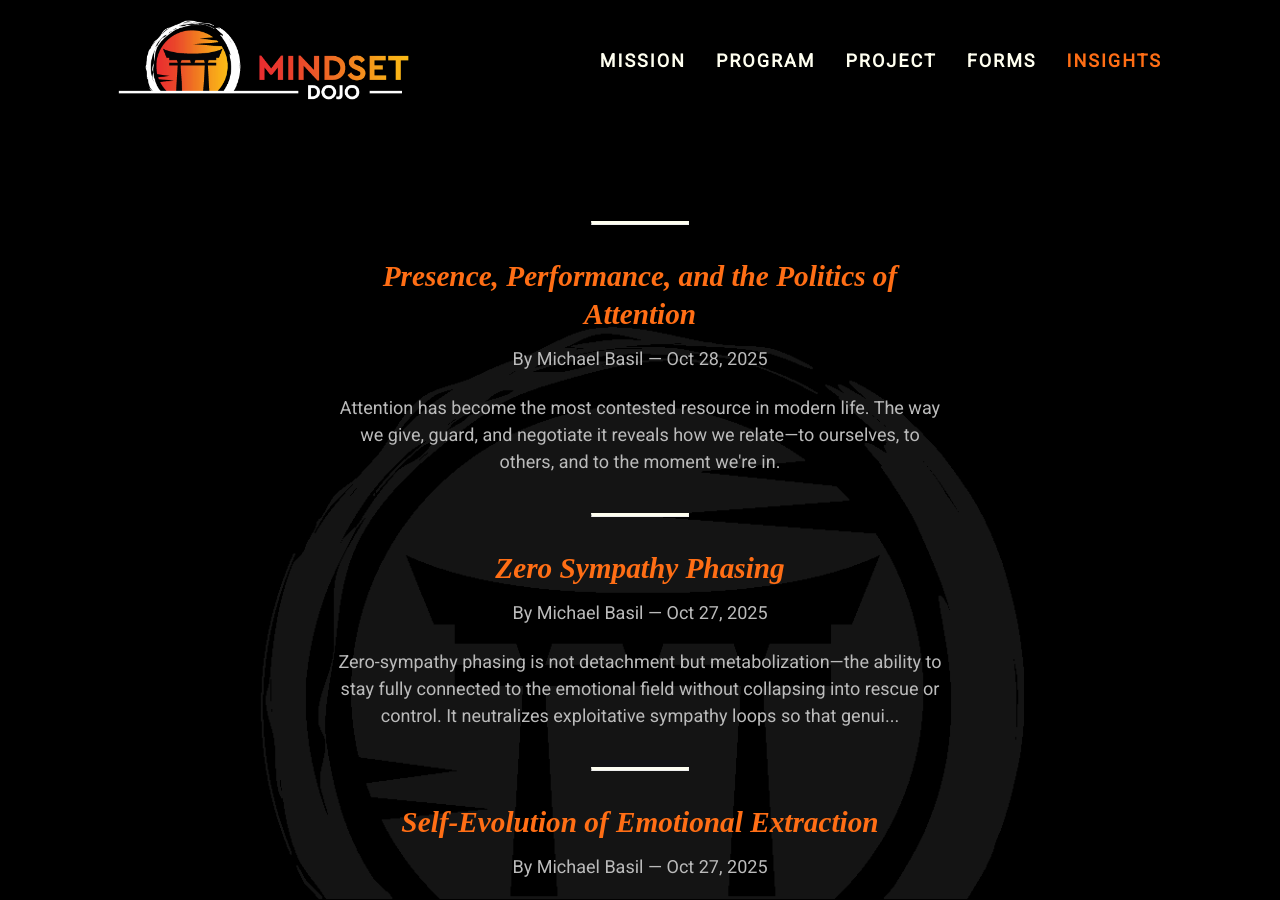
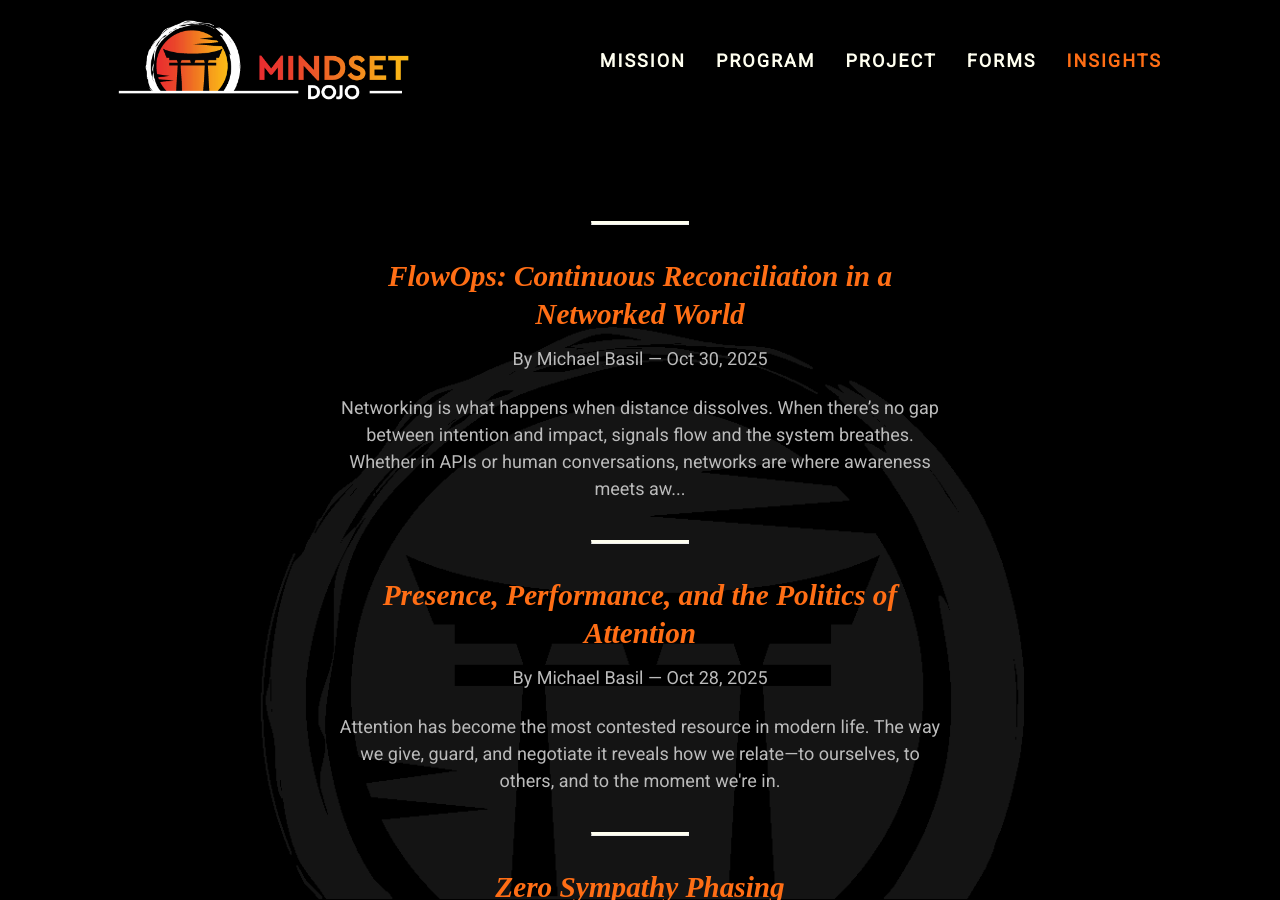
Before and after one commit to mindset-dojo/mindset-dojo.github.io, a Jekyll site: the page built from insights.md, in a window 1280 px wide and 900 px high, scrolled down 414 px. Built offline with Jekyll 4.4.1, drawn with Linux system fonts in a browser that asks for light colours; some web fonts are replaced; some of the changed lines change nothing that is shown; some of the changed text lies outside the part shown.

Commit message:
feat: flowops continuous reconciliation article

```diff
--- a/_data/sections/program.yaml
+++ b/_data/sections/program.yaml
@@ -144,6 +144,8 @@ sections:
           intention: Resonance
           edge: Lead a Mat Breakout Session integrating MetaShift Forms in live Circle
           flows:
+            - label: "FlowOps: Continuous Reconciliation in a Networked World"
+              url: /insights/continuous-reconciliation/
             - label: Making Hara Breathing Automatic
               url: https://youtu.be/UVz1E_cKxp4?si=hl5c7qB4iR6R7ZSs
             - label: The Way of Plus Ki
--- /dev/null
+++ b/_insights/2025-10-30-continuous-reconciliation.md
@@ -0,0 +1,32 @@
+---
+layout: insight
+title: "FlowOps: Continuous Reconciliation in a Networked World"
+title_mark: Continuous Reconciliation
+published_date: 2025-10-30
+refactored_date: 2025-10-30
+authors:
+  - michael-basil
+forms:
+  - dojo
+  - circle
+  - stillness-reflection
+principles:
+  - relax
+  - center
+  - meet
+  - resonate
+excerpt: |
+  Networking is what happens when distance dissolves. When there’s no gap between intention and impact, signals flow and the system breathes. Whether in APIs or human conversations, networks are where awareness meets awareness.
+---
+
+Networking is what happens when distance dissolves. When there’s no gap between intention and impact, signals flow and the system breathes. Whether in APIs or human conversations, networks are where awareness meets awareness. When connections are alive, they disappear into the background—until they aren’t. The dropped packet, the missed signal, the subtle break in trust—these are reminders of disconnection, invitations to restore flow.
+
+Lean sprouted in a specific soil and context, yet its roots still feed everything that followed. It’s not just about eliminating waste; it’s about learning. It teaches us to see together, to surface what was invisible, to remove what makes no sense once the fuller picture becomes clearer. When Lean’s seeds took root in software and systems, they sprouted Agility and DevOps. Each dissolved distance, restoring rhythm between creation and care. They showed that waste is what accumulates in the gaps between people who have stopped listening to one another. As our systems shed unproductive control loops and mature, perhaps humans have the same opportunity—when they are aware enough to experience it.
+
+NoOps continues that motion—not by erasing humans but by removing control loops that add no value. When systems become observant enough, they begin to adjust themselves. Automation becomes attentiveness; flow replaces friction. The practice of NoOps removes what makes no sense as awareness grows, creating coherence where there was once chaos.
+
+Zero Trust carries this movement forward as continuous reconciliation—not suspicion, but presence. Every handshake, every token, every moment is a small bow: Are we aligned? To me, it’s not “never trust, always verify.” It’s “never assume, always reconcile.” Trust is no longer a fixed state; it becomes a discipline of renewal—a way of staying awake together.
+
+Across these shifts—Lean, DevOps, NoOps, Zero Trust—a new field emerges: a networked, more aware, higher-presence system. Each node acts autonomously within its own context yet moves in concert with the whole. Like Earth in relation to the Sun and Moon, there’s no central script—only pattern, resonance, gravitational relationship. A living system continuously reconciling itself with everything around it.
+
+Lean, at its heart, was always a learning discipline. It’s not in competition; it’s in collaboration. It doesn’t seek to see itself once and for all—it conditions perception, again and again. It keeps removing what makes no sense as awareness increases. When a system learns to listen deeply, distance dissolves, drama dissolves, and what remains is flow.
```
